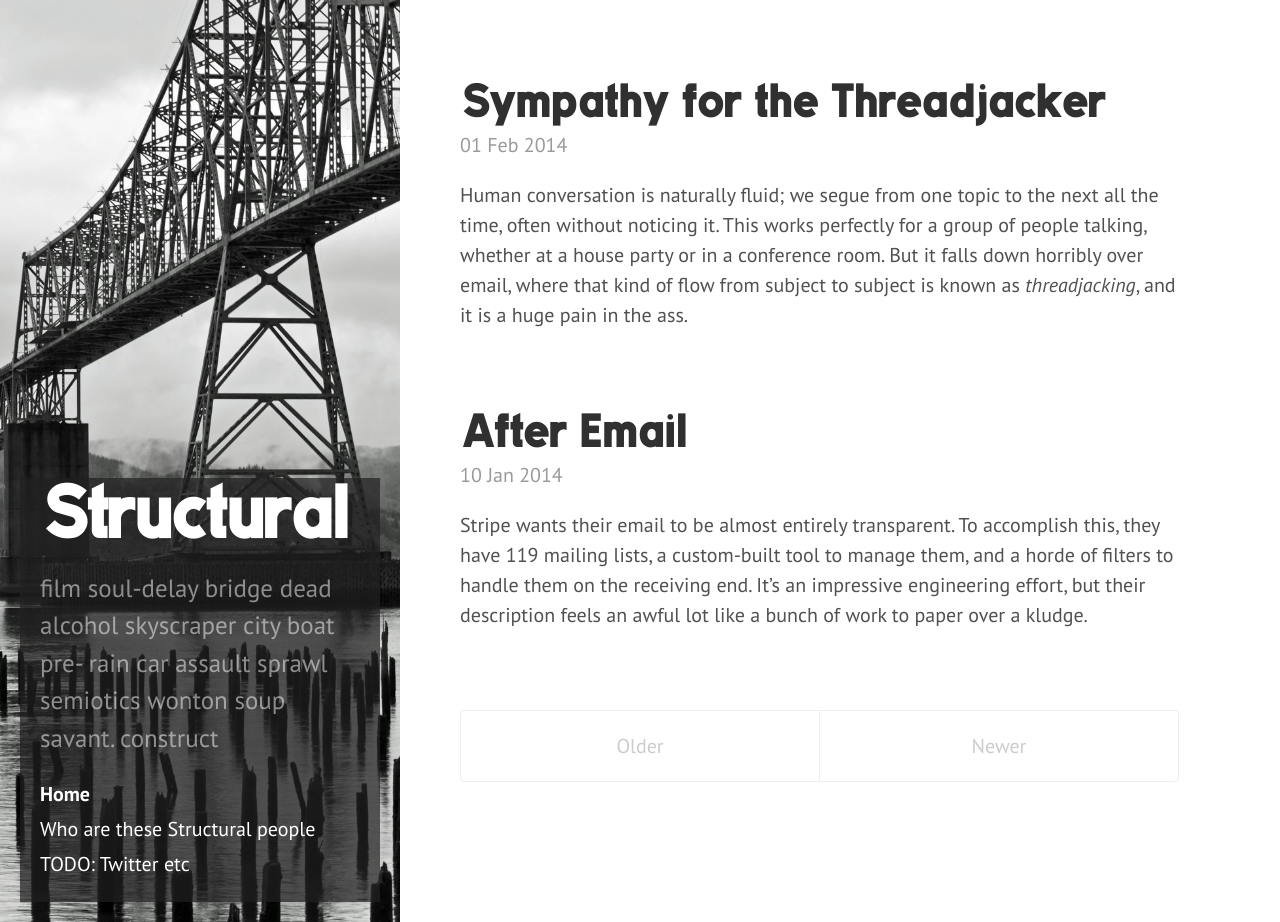
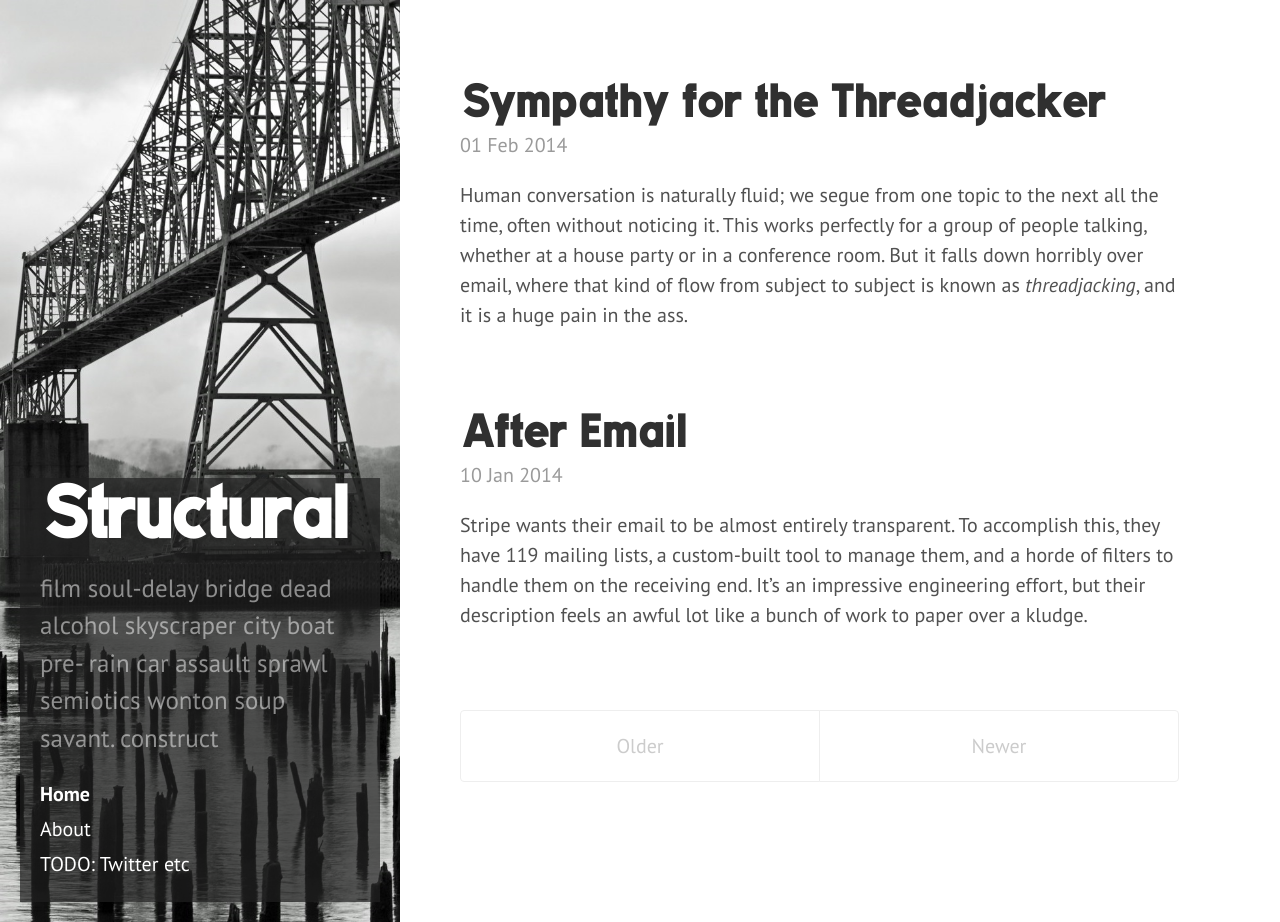
Before and after one commit to Structural/structural.github.io, a Jekyll site: the page built from index.html, in a window 1280 px wide and 922 px high. Built offline with Jekyll 4.4.1, drawn with Linux system fonts in a browser that asks for light colours; Markdown is read by kramdown in place of the engine named in the settings; the list of posts is cut into pages by our own code.

Commit message:
Separate page title and link.

```diff
--- a/_includes/sidebar.html
+++ b/_includes/sidebar.html
@@ -22,9 +22,9 @@
 
       {% assign pages_list = site.pages %}
       {% for node in pages_list %}
-        {% if node.title != null %}
+        {% if node.link_text != null %}
           {% if node.layout == "page" %}
-            <a class="sidebar-nav-item{% if page.url == node.url %} active{% endif %}" href="{{ node.url }}">{{ node.title }}</a>
+            <a class="sidebar-nav-item{% if page.url == node.url %} active{% endif %}" href="{{ node.url }}">{{ node.link_text }}</a>
           {% endif %}
         {% endif %}
       {% endfor %}
--- a/about.md
+++ b/about.md
@@ -1,6 +1,7 @@
 ---
 layout: page
 title: Who are these Structural people
+link_text: About
 ---
 
 Structural is four guys from Boston.  You should
--- a/index.html
+++ b/index.html
@@ -1,6 +1,7 @@
 ---
 layout: default
 title: Home
+link_text: Home
 ---
 
 <div class="posts">
```
